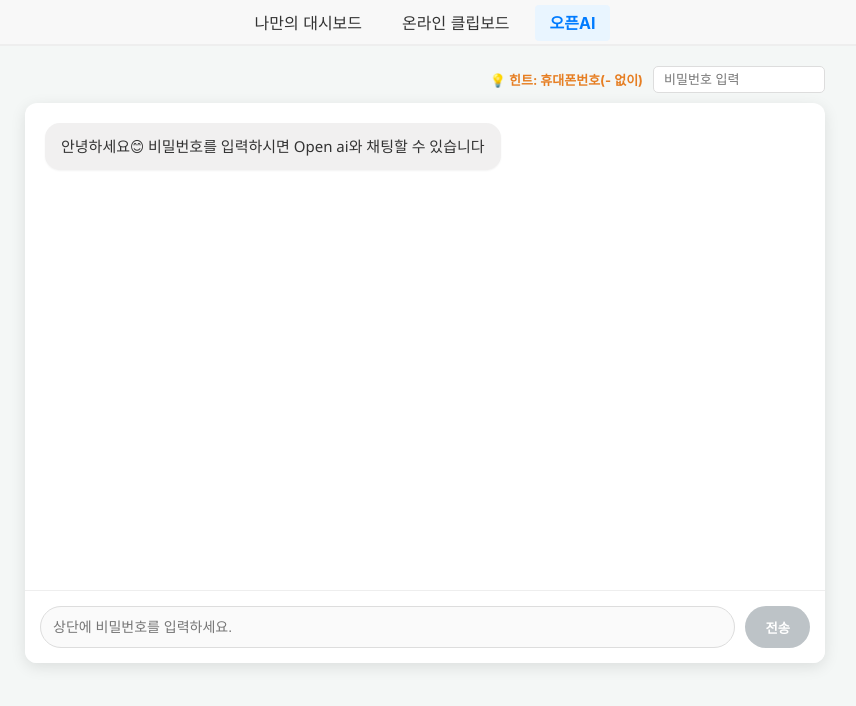
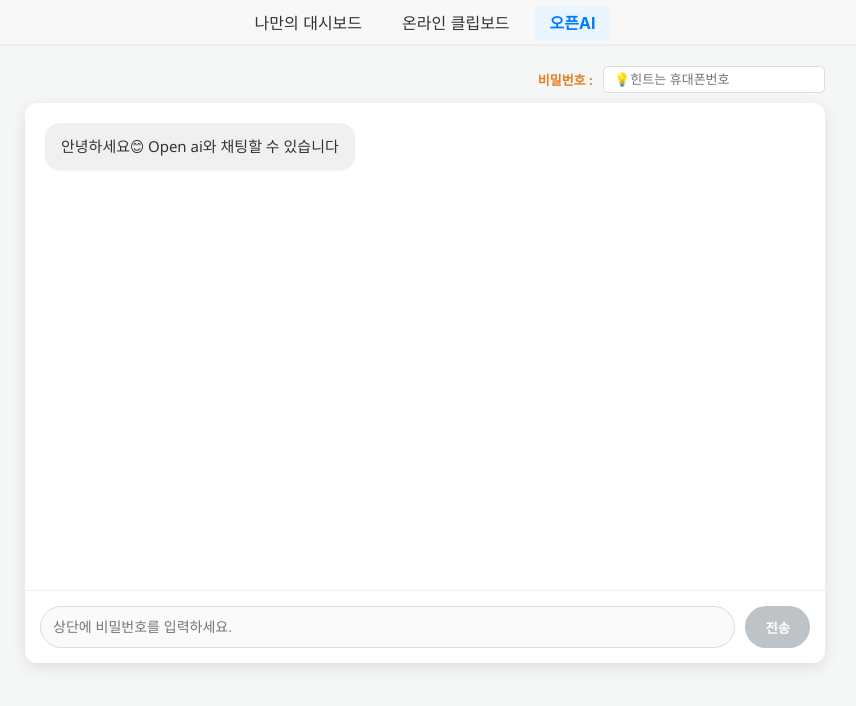
Before and after one commit to taetanee/react-app, a React (Create React App) app: page /page02 in a window 1280 px wide. Shown: the top 706 px of the page, without its empty margins (215-1071 px from the left). Built offline with nearby package versions, Linux system fonts and the light colour scheme.

Commit message:
챗지피티 텍스트 변경

```diff
--- a/src/Pages/Page02.jsx
+++ b/src/Pages/Page02.jsx
@@ -5,7 +5,7 @@ export default function Page02() {
     // 브라우저에 저장된 비밀번호가 있으면 불러옴
     const [password, setPassword] = useState(localStorage.getItem("chat_pwd") || "");
     const [messages, setMessages] = useState([
-        { role: "assistant", content: "안녕하세요😊 비밀번호를 입력하시면 Open ai와 채팅할 수 있습니다" }
+        { role: "assistant", content: "안녕하세요😊 Open ai와 채팅할 수 있습니다"}
     ]);
     const [isLoading, setIsLoading] = useState(false);
     const scrollRef = useRef();
@@ -90,19 +90,19 @@ export default function Page02() {
 
             {/* 비밀번호 입력 영역 (수정됨) */}
             <div style={{ maxWidth: "800px", margin: "0 auto 10px auto", display: "flex", justifyContent: "flex-end", alignItems: "center", gap: "10px" }}>
-                <span style={{ fontSize: "13px", color: "#e67e22", fontWeight: "bold" }}>💡 힌트: 휴대폰번호(- 없이)</span>
+                <span style={{ fontSize: "13px", color: "#e67e22", fontWeight: "bold" }}>비밀번호 : </span>
                 <input
                     type="text"  // (1) password에서 text로 변경하여 값이 보이게 함
                     value={password}
                     onChange={(e) => setPassword(e.target.value)}
-                    placeholder="비밀번호 입력"
+                    placeholder="💡힌트는 휴대폰번호"
                     style={{
                         padding: "5px 10px",
                         borderRadius: "5px",
                         border: "1px solid #ddd",
                         fontSize: "13px",
                         outline: "none",
-                        width: "150px"
+                        width: "200px"
                     }}
                 />
             </div>
```
